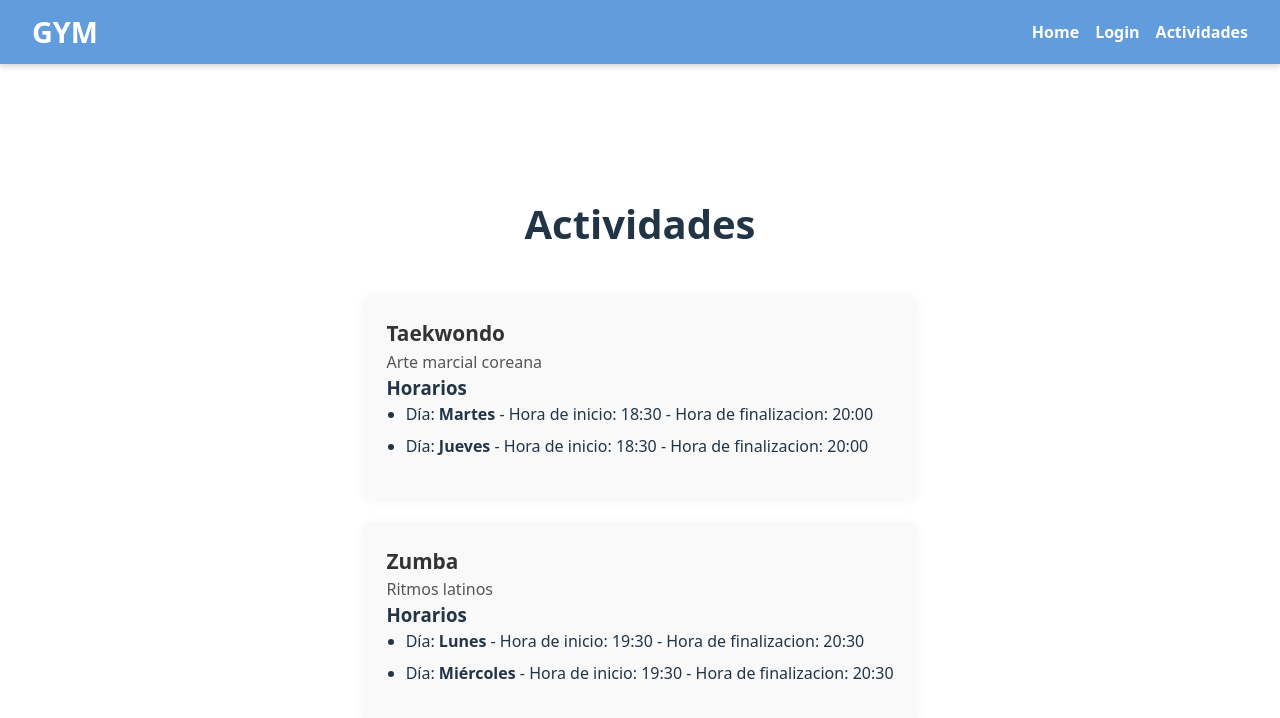
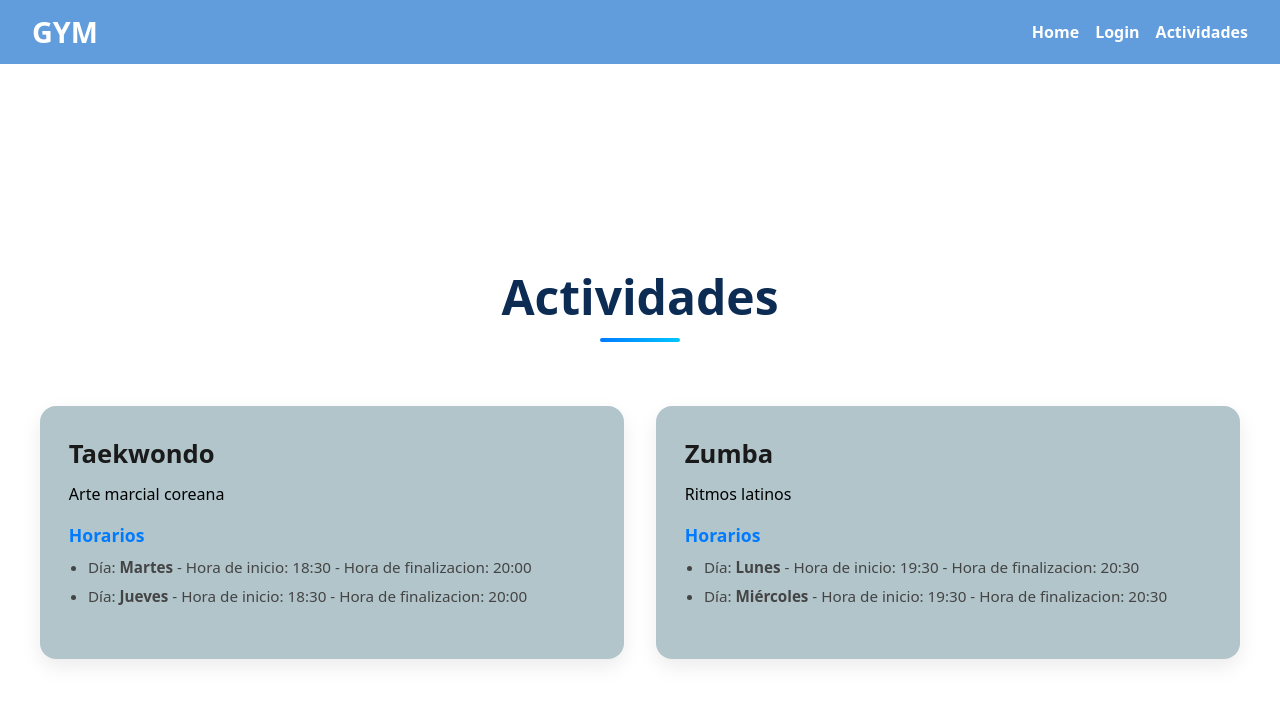
Before and after one commit to UCC-ArqSoft1/proyecto2025-Bocco-Bono-Cabral-Ferrer, a React (Vite) app in the folder frontend_gym/: page /Activities in a window 1280 px wide. Shown: the top 718 px of the page. Built offline with nearby package versions, Linux system fonts and the light colour scheme.

Commit message:
CssAdapt

```diff
--- a/frontend_gym/src/Styles/Activities.css
+++ b/frontend_gym/src/Styles/Activities.css
@@ -6,58 +6,91 @@
     width: 100vw;
     height: 100vh;
     gap: 1rem;
+    background-color: white;
 }
 
 .activitiescontainer h1 {
+    font-size: 3rem;
+    font-weight: 700;
+    color: #0d2c54;
     text-align: center;
-    font-size: 2.5rem;
-    margin-bottom: 2rem;
+    margin-bottom: 3rem;
+    position: relative;
+    line-height: 1.2;
+}
+
+.activitiescontainer h1::after {
+    content: "";
+    display: block;
+    width: 80px;
+    height: 4px;
+    background: linear-gradient(90deg, #007bff, #00c6ff);
+    margin: 0.8rem auto 0 auto;
+    border-radius: 2px;
 }
 
 .activities-list {
     display: grid;
-    grid-template-columns: repeat(auto-fit, minmax(280px, 1fr));
-    gap: 1.5rem;
+    grid-template-columns: repeat(auto-fit, minmax(300px, 1fr));
+    gap: 2rem;
+    width: 100%;
+    max-width: 1200px;
 }
 
 .activity-card {
-    background-color: #f9f9f9;
-    border-radius: 12px;
-    padding: 1.5rem;
-    box-shadow: 0 2px 10px rgba(0, 0, 0, 0.05);
-    transition: transform 0.2s ease;
+    background-color: #b1c5cb;
+    border-radius: 16px;
+    padding: 1.8rem;
+    box-shadow: 0 8px 20px rgba(0, 0, 0, 0.08);
+    transition: transform 0.3s ease, box-shadow 0.3s ease;
+    display: flex;
+    flex-direction: column;
+    justify-content: space-between;
 }
 
 .activity-card:hover {
-    transform: translateY(-4px);
+    transform: translateY(-6px);
+    box-shadow: 0 35px 35px rgba(0, 0, 0, 0.22);
 }
 
 .activity-card h2 {
-    margin-top: 0;
-    font-size: 1.3rem;
-    color: #333;
+    font-size: 1.6rem;
+    color: #1a1a1a;
+    margin-bottom: 0.5rem;
 }
 
 .activity-card p {
-    color: #555;
+    font-size: 1rem;
+    color: #000000;
+    margin-bottom: 1rem;
+}
+
+.activity-card h3 {
+    font-size: 1.1rem;
+    margin-bottom: 0.5rem;
+    color: #007bff;
 }
 
 .activity-card ul {
     padding-left: 1.2rem;
     margin-bottom: 1rem;
+    color: #444;
+    font-size: 0.95rem;
 }
 
 .activity-card li {
-    margin-bottom: 0.5rem;
+    margin-bottom: 0.4rem;
 }
 
 button {
+    align-self: start;
     background-color: #007bff;
     color: white;
     border: none;
-    padding: 0.6rem 1.2rem;
+    padding: 0.6rem 1.4rem;
     border-radius: 8px;
     font-size: 1rem;
+    font-weight: 500;
     cursor: pointer;
     transition: background-color 0.2s ease;
 }
--- a/frontend_gym/src/Styles/header.css
+++ b/frontend_gym/src/Styles/header.css
@@ -31,7 +31,7 @@ nav a:hover {
 }
 
 nav button {
-    background-color: #619cdc;
+    background-color: #338fcc;
     color: white;
     border: none;
     padding: 0.5rem 1rem;
@@ -42,5 +42,5 @@ nav button {
 }
 
 nav button:hover {
-    background-color: #619cdc;
+    background-color: #338fcc;
 }
--- a/frontend_gym/src/Styles/home.css
+++ b/frontend_gym/src/Styles/home.css
@@ -1,8 +1,8 @@
 /* Variables modernas */
 :root {
-    --primary-color: #ff4757;
+    --primary-color: #338fcc;
     --secondary-color: #2f3542;
-    --accent-color: #1e90ff;
+    --accent-color: #454efb;
     --text-color: #2f3542;
     --light-bg: #f1f2f6;
     --white: #ffffff;
@@ -35,7 +35,7 @@
     height: 90vh;
     width: 100%;
     background: linear-gradient(rgba(0, 0, 0, 0.6), rgba(0, 0, 0, 0.6)),
-                url('https://images.unsplash.com/photo-1534438327276-14e5300c3a48?ixlib=rb-1.2.1&auto=format&fit=crop&w=1950&q=80');
+        url('https://images.unsplash.com/photo-1534438327276-14e5300c3a48?ixlib=rb-1.2.1&auto=format&fit=crop&w=1950&q=80');
     background-size: cover;
     background-position: center;
     display: flex;
@@ -278,7 +278,7 @@
     padding: 5rem 0;
     text-align: center;
     background: linear-gradient(rgba(0, 0, 0, 0.8), rgba(0, 0, 0, 0.8)),
-                url('https://images.unsplash.com/photo-1534258936925-c58bed479fcb?ixlib=rb-1.2.1&auto=format&fit=crop&w=1950&q=80');
+        url('https://images.unsplash.com/photo-1534258936925-c58bed479fcb?ixlib=rb-1.2.1&auto=format&fit=crop&w=1950&q=80');
     background-size: cover;
     background-position: center;
     color: var(--white);
@@ -300,7 +300,8 @@
 }
 
 /* Botones */
-.cta-button, .plan-button {
+.cta-button,
+.plan-button {
     background: var(--primary-color);
     color: var(--white);
     padding: 1rem 2rem;
@@ -316,7 +317,8 @@
     margin: 0 auto;
 }
 
-.cta-button:hover, .plan-button:hover {
+.cta-button:hover,
+.plan-button:hover {
     background: var(--accent-color);
     transform: translateY(-2px);
 }
@@ -378,7 +380,8 @@
         font-size: 2rem;
     }
 
-    .cta-button, .plan-button {
+    .cta-button,
+    .plan-button {
         padding: 0.8rem 1.5rem;
         font-size: 1rem;
         width: auto;
--- a/frontend_gym/src/Styles/login.css
+++ b/frontend_gym/src/Styles/login.css
@@ -1,53 +1,91 @@
+:root {
+    --primary-color: #338fcc;
+    --secondary-color: #2f3542;
+    --accent-color: #454efb;
+    --text-color: #2f3542;
+    --light-bg: #f1f2f6;
+    --white: #ffffff;
+    --shadow: 0 4px 6px rgba(0, 0, 0, 0.1);
+    --transition: all 0.3s ease;
+}
+
 .login-container {
     display: flex;
-    font-family: Arial, helvetica, sans-serif;
     justify-content: center;
     align-items: center;
-    width: 100vw;
     height: 100vh;
+    background: linear-gradient(rgba(0, 0, 0, 0.6), rgba(0, 0, 0, 0.6)),
+        url('https://images.unsplash.com/photo-1534438327276-14e5300c3a48?ixlib=rb-1.2.1&auto=format&fit=crop&w=1950&q=80');
+    background-size: cover;
+    background-position: center;
+    font-family: 'Inter', 'Segoe UI', sans-serif;
+    color: var(--text-color);
+    padding: 1rem;
 }
 
 .login-form {
+    background-color: var(--white);
+    padding: 2rem;
+    border-radius: 12px;
+    box-shadow: var(--shadow);
     display: flex;
     flex-direction: column;
-    justify-content: center;
-    align-items: center;
-    width: 300px;
-    height: 400px;
-    background-color: #00000022;
-    border-radius: 10px;
-    margin: 1rem auto;
-    box-shadow: 0 4px 16px rgba(0, 0, 0, 0.08);
+    width: 100%;
+    max-width: 400px;
+    text-align: center;
+    transition: var(--transition);
+}
+
+.login-form h2 {
+    font-size: 2rem;
+    margin-bottom: 1.5rem;
+    color: var(--primary-color);
 }
 
 .login-form input {
-    width: 90%;
-    height: 40px;
-    margin: 10px 0;
-    padding: 0 10px;
-    border-radius: 5px;
+    width: 100%;
+    padding: 0.8rem 1rem;
+    margin: 0.6rem 0;
     border: 1px solid #ccc;
-    background-color: #fff;
-    color: #222;
+    border-radius: 8px;
+    font-size: 1rem;
+    transition: var(--transition);
+}
+
+.login-form input:focus {
+    border-color: var(--primary-color);
+    outline: none;
+    box-shadow: 0 0 5px rgba(51, 143, 204, 0.3);
 }
 
 .login-form button {
-    width: 90%;
-    height: 40px;
-    margin: 10px 0;
-    border-radius: 5px;
+    background-color: var(--primary-color);
+    color: var(--white);
     border: none;
-    background-color: #007bff;
-    /* azul */
-    color: #fff;
-    font-weight: bold;
+    border-radius: 8px;
+    padding: 0.9rem;
+    font-size: 1rem;
+    font-weight: 600;
+    margin-top: 1rem;
     cursor: pointer;
-    transition: background 0.2s;
+    transition: var(--transition);
+    letter-spacing: 1px;
+    text-transform: uppercase;
 }
 
 .login-form button:hover {
     background-color: #0056b3;
     /* azul más oscuro al pasar el mouse */
+}
+
+.login-form button:hover {
+    background-color: var(--accent-color);
+    transform: translateY(-2px);
+}
+
+.login-form button:disabled {
+    background-color: #ccc;
+    cursor: not-allowed;
 }
 
 .error-message {
--- /dev/null
+++ b/package.json
@@ -0,0 +1,5 @@
+{
+  "dependencies": {
+    "react-icons": "^5.5.0"
+  }
+}
```
Also changed, not shown: 1 other file (tests, documents, lock files or other folders).
